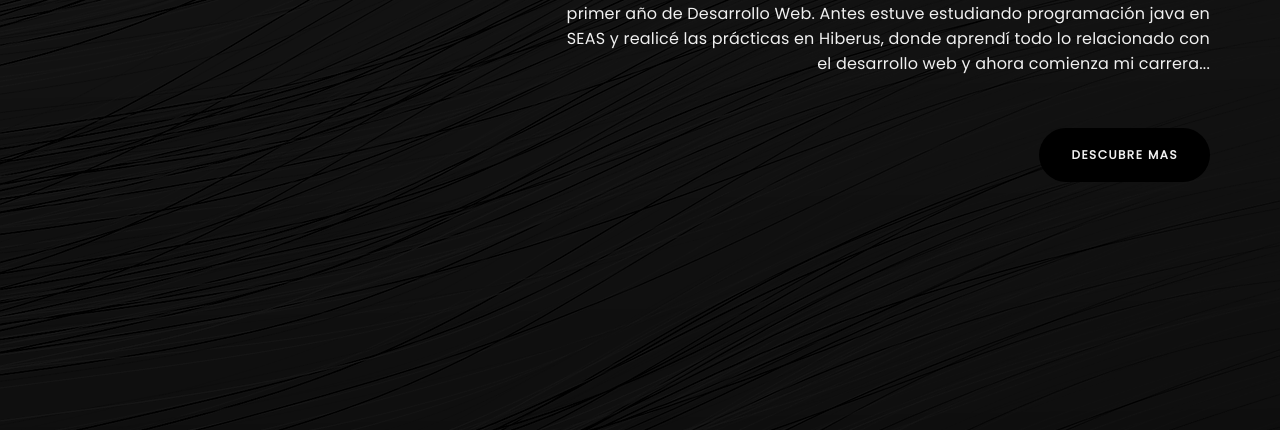
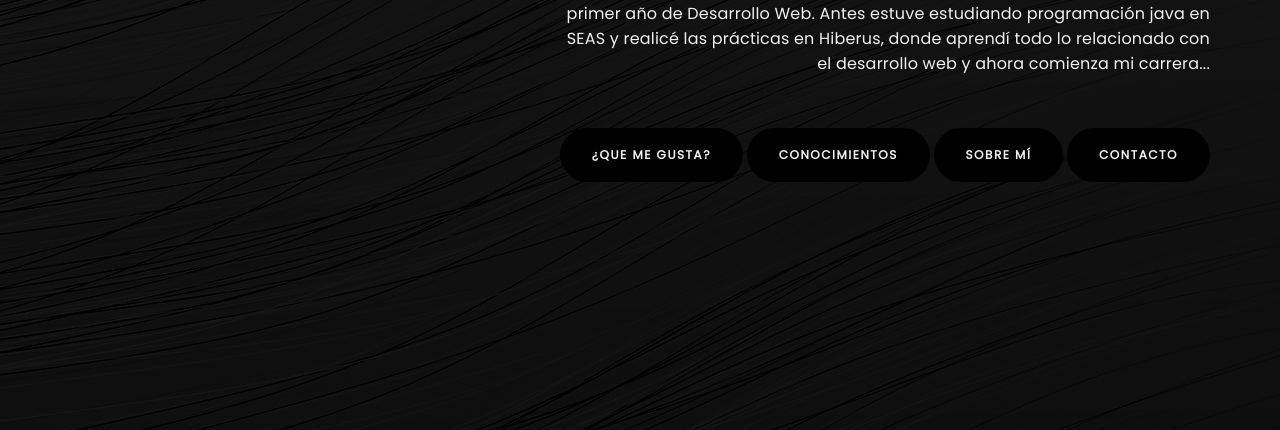
Before and after one commit to DanielGilBenedi/paginaDani, a plain HTML site: page index.html in a window 1280 px wide. Shown: the part 370-800 px from the top of the page. Drawn offline with Linux system fonts and the light colour scheme.

Commit message:
page final botones

```diff
--- a/index.html
+++ b/index.html
@@ -47,7 +47,10 @@ http://www.tooplate.com/view/2087-kalay
                          <p class="wow fadeInUp white-color" data-wow-delay="0.6s">Soy Daniel Gil, tengo 21 años y ahora mismo me encuentro estudiando el primer año de Desarrollo Web.
                               Antes estuve estudiando programación java en SEAS y realicé las prácticas en Hiberus, donde aprendí
                               todo lo relacionado con el desarrollo web y ahora comienza mi carrera...</p>
-                         <a href="#service" class="wow fadeInUp smoothScroll btn btn-default section-btn" data-wow-delay="1s">descubre mas</a>
+                         <a href="#service" class="wow fadeInUp smoothScroll btn btn-default section-btn" data-wow-delay="1s">¿Que me gusta?</a>
+                         <a href="#work" class="wow fadeInUp smoothScroll btn btn-default section-btn" data-wow-delay="1s">Conocimientos</a>
+                         <a href="#about" class="wow fadeInUp smoothScroll btn btn-default section-btn" data-wow-delay="1s">Sobre mí</a>
+                         <a href="#contact" class="wow fadeInUp smoothScroll btn btn-default section-btn" data-wow-delay="1s">Contacto</a>
                     </div>
                </div>
 
@@ -108,7 +111,7 @@ http://www.tooplate.com/view/2087-kalay
 </section>
 
 <!-- SERVICE SECTION -->
-<section id="service" class="parallax-section">
+<section id="work" class="parallax-section">
      <div class="container">
           <div class="row">
 
```
